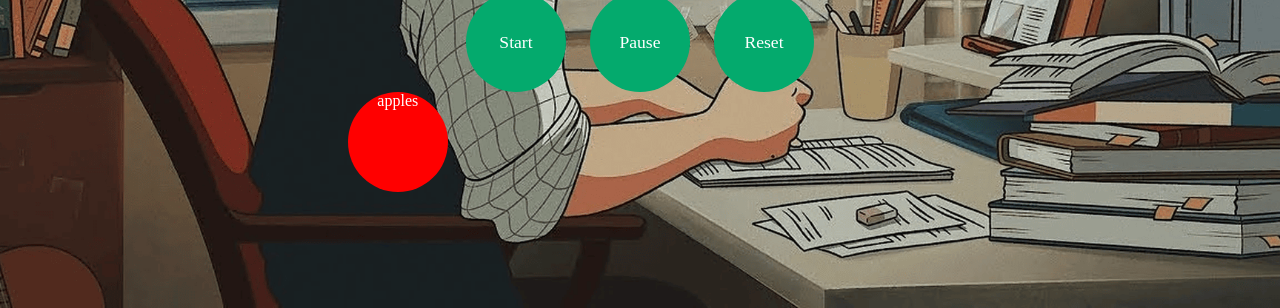
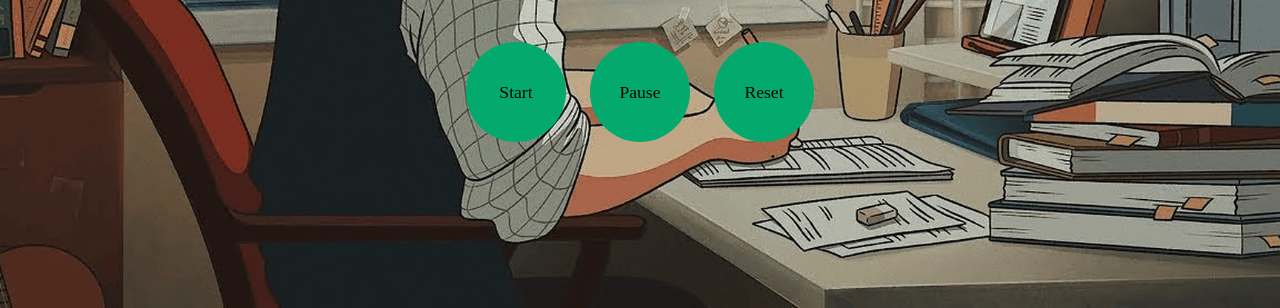
Before and after one commit to harjot3/pomodoro-timer, a plain HTML site: page index.html in a window 1280 px wide. Shown: the part 492-800 px from the top of the page. Drawn offline with Linux system fonts and the light colour scheme.

Commit message:
changing button to div containers

```diff
--- a/index.html
+++ b/index.html
@@ -31,21 +31,14 @@
             <br>
 
             <div class="button-container">
+                <div class="start-container circle" id="start">Start</div>
 
-                    <div class="btn-container">
-                        Start
-                    </div>
+                <div class="pause-container circle" id="pause">Pause</div>
 
-                    <div class="btn-container">
-                        <button type="button" id="pause">Pause</button>
-                    </div>
+                <div class="reset-container circle" id="reset">Reset</div>
+            </div>
 
-                    <div class="btn-container">
-                        <button type="button" id="reset">Reset</button>
-                    </div>
-                </div>
 
-            <div class="circle">apples</div>
 
 		</main>
 	</body>
--- a/script.js
+++ b/script.js
@@ -1,7 +1,6 @@
 document.getElementById("start").onclick = beginTimer;
 document.getElementById("pause").onclick = pauseTimer;
 document.getElementById("reset").onclick = resetTimer;
-
 
 const start_time = 1500; //seconds
 var current_time = start_time;
@@ -14,8 +13,6 @@ function beginTimer() {
 }
 
 function stopWatch() {
-
-
     let minutes = Math.floor(current_time / 60); //dividing and taking whole number
     let seconds = current_time % 60; //modulo dividing to get remainder
     current_time --;
@@ -25,7 +22,6 @@ function stopWatch() {
     } else {
         document.getElementById("timer").innerHTML = `${minutes}:${seconds}`;
     }
-
 }
 
 
--- a/styles.css
+++ b/styles.css
@@ -19,10 +19,6 @@ body {
     margin: 0px;
 }
 
-button {
-    all: unset;
-}
-
 
 .title-container{
     color:papayawhip;
@@ -36,35 +32,39 @@ button {
     margin-bottom: 0px;
 }
 
-/* Parent Container */
+.circle {
+    border-radius: 50%;
+    width: 100px;
+    height: 100px;
+    font-size: 1.1rem;
+    cursor: pointer;
+}
+
 .button-container {
     display: flex;
+    justify-content: center;
+    align-items: center;
     gap: 1.5rem;
-    justify-content: center;
-    color: white;
 }
 
-    /* Children */
-    .btn-container {
-        display: flex;
-        justify-content: center;
-        align-items: center;
-        background-color: #04AA6D;
+.start-container {
+    display: flex;
+    justify-content: center;
+    align-items: center;
+    background-color: #04AA6D;
+}
 
+.pause-container {
+    display: flex;
+    justify-content: center;
+    align-items: center;
+    background-color: #04AA6D;
+}
 
-        border-radius: 50%;
-        width: 100px;
-        height: 100px;
+.reset-container {
+    display: flex;
+    justify-content: center;
+    align-items: center;
+    background-color: #04AA6D;
 
-        font-size: 1.1rem;
-        cursor: pointer;
-        user-select: none;
-    }
-
-.circle {
-    color: white;
-    background-color: red;
-    width: 100px;
-    height: 100px;
-    border-radius: 50%;
 }
```
Lines whose indentation alone changed are shown as unchanged.
